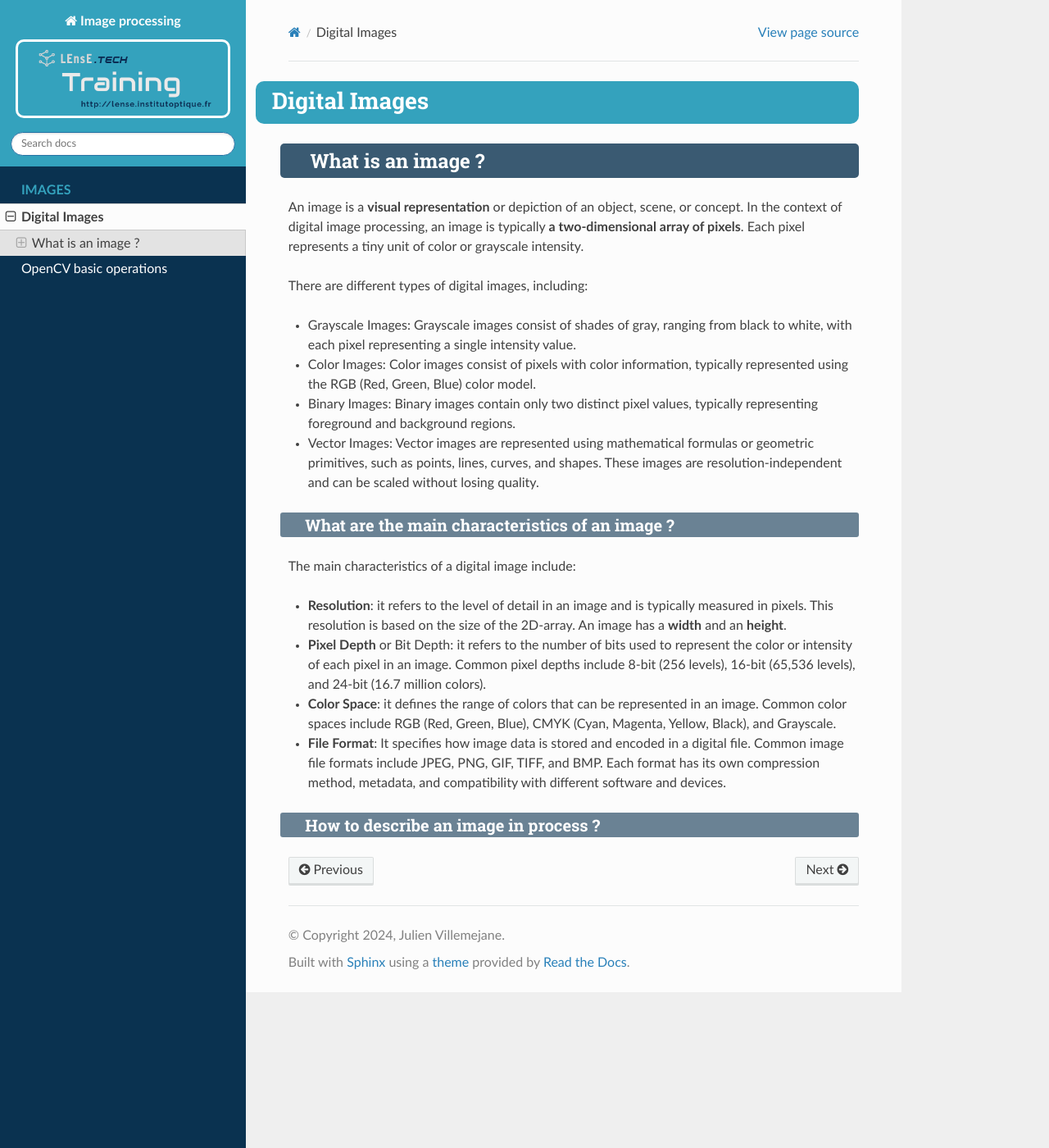
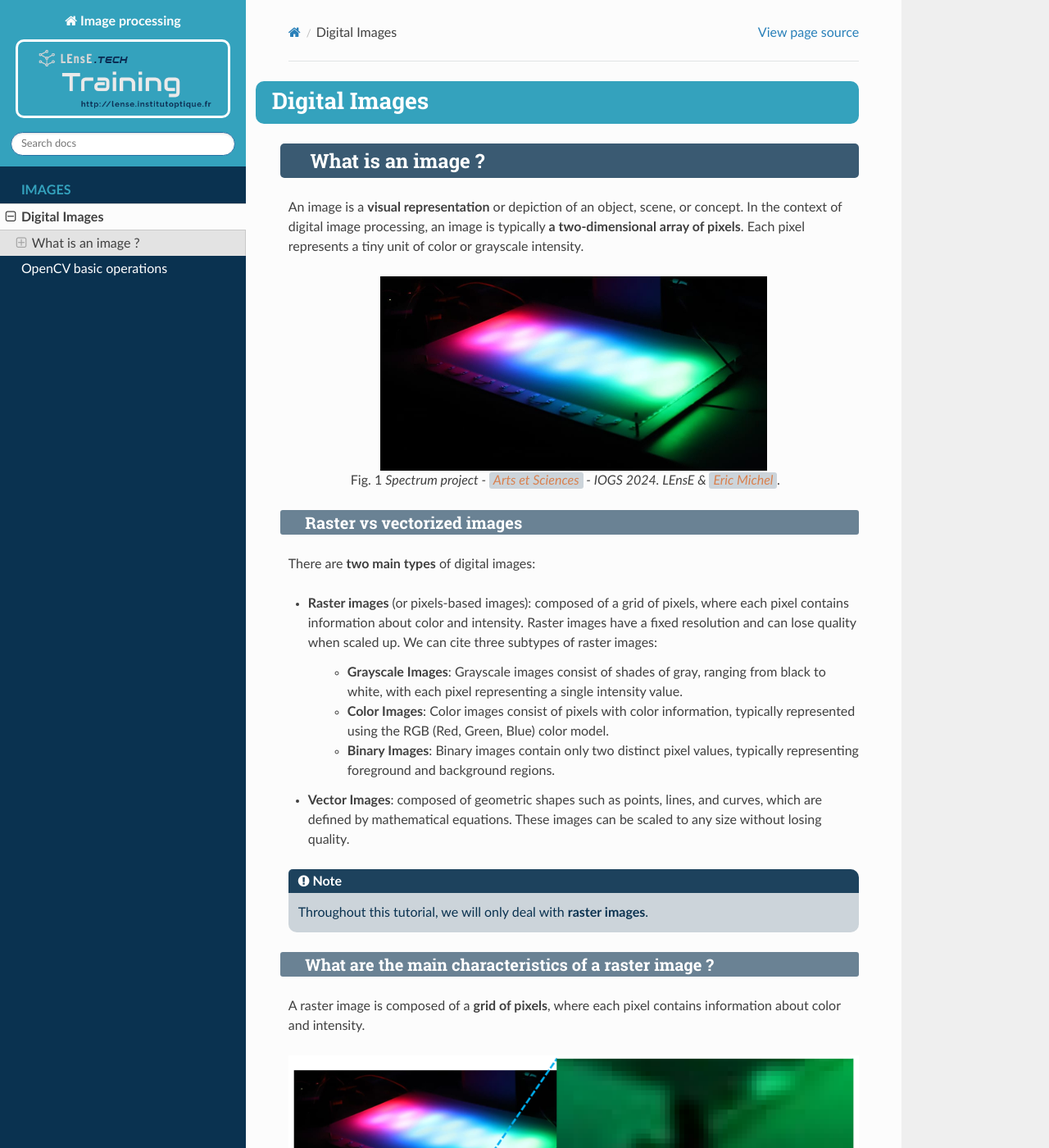
Before and after one commit to IOGS-LEnsE-training/image-processing, a Sphinx documentation site: the page built from docs/source/contents/images.rst, in a window 1280 px wide and 1400 px high. Shown: the whole window at 82% size. Built offline with Sphinx 7.4.7 and the Read the Docs theme 2.0.0, drawn with Linux system fonts in a browser that asks for light colours; some of the changed text lies outside the part shown.

Commit message:
Update documentation

```diff
--- a/docs/source/contents/images.rst
+++ b/docs/source/contents/images.rst
@@ -6,19 +6,44 @@ What is an image ?
 
 An image is a **visual representation** or depiction of an object, scene, or concept. In the context of digital image processing, an image is typically **a two-dimensional array of pixels**. Each pixel represents a tiny unit of color or grayscale intensity.
 
-There are different types of digital images, including:
+.. figure:: ../_static/images/as_spectrum.jpg
+	:align: center
+	:scale: 50%
 
-* Grayscale Images: Grayscale images consist of shades of gray, ranging from black to white, with each pixel representing a single intensity value.
-* Color Images: Color images consist of pixels with color information, typically represented using the RGB (Red, Green, Blue) color model.
-* Binary Images: Binary images contain only two distinct pixel values, typically representing foreground and background regions.
-* Vector Images: Vector images are represented using mathematical formulas or geometric primitives, such as points, lines, curves, and shapes. These images are resolution-independent and can be scaled without losing quality.
+	Spectrum project - `Arts et Sciences <http://artsetsciences.institutoptique.fr/>`_ - IOGS 2024. LEnsE & `Eric Michel <https://ericmichel.net/>`_.
 
 
+Raster vs vectorized images
+===========================
 
-What are the main characteristics of an image ?
-===============================================
+There are **two main types** of digital images:
 
-The main characteristics of a digital image include:
+* **Raster images** (or pixels-based images): composed of a grid of pixels, where each pixel contains information about color and intensity. Raster images have a fixed resolution and can lose quality when scaled up. We can cite three subtypes of raster images:
+
+	* **Grayscale Images**: Grayscale images consist of shades of gray, ranging from black to white, with each pixel representing a single intensity value.
+	* **Color Images**: Color images consist of pixels with color information, typically represented using the RGB (Red, Green, Blue) color model.
+	* **Binary Images**: Binary images contain only two distinct pixel values, typically representing foreground and background regions.
+
+* **Vector Images**: composed of geometric shapes such as points, lines, and curves, which are defined by mathematical equations. These images can be scaled to any size without losing quality.
+
+.. note::
+
+	Throughout this tutorial, we will only deal with **raster images**.
+
+
+What are the main characteristics of a raster image ?
+=====================================================
+
+A raster image is composed of a **grid of pixels**, where each pixel contains information about color and intensity.
+
+.. figure:: ../_static/images/as_spectrum_with_zoom.png
+	:align: center
+
+	Spectrum project with a zoom on a part of the image.
+
+Each small square on the previous figure is a pixel.
+
+The **main characteristics** of a digital image include:
 
 * **Resolution**: it refers to the level of detail in an image and is typically measured in pixels. This resolution is based on the size of the 2D-array. An image has a **width** and an **height**.
 
@@ -30,3 +55,11 @@ The main characteristics of a digital image include:
 
 How to describe an image in process ?
 =====================================
+
+Digital images are stored in files. There are **different file formats** for storing images, such as JPEG, PNG, GIF, BMP, and TIFF, each with its own characteristics, compression methods, and capabilities.
+
+In all cases, a **raster image** is considered by a computer as an **ordered collection of pixels**, where each pixel represents a tiny dot of color of the depicted scene. Each pixel contains information about its color and intensity, typically represented using combinations of red, green, and blue (RGB) values, but other color space exists.
+
+When a computer displays an image, it reads the information stored for each pixel and renders them on the screen accordingly. This process involves converting the digital information into visual data that the human eye can perceive.
+
+In an image processing procedure, one of the most frequently used methods is to store the pixels in an **2- or 3-D arrays**, depending on the color space used and how the pixel information is stored (one number for the color or separated number for each component of the color).
```
Also changed, not shown: docs/source/_static/images/as_spectrum_with_zoom.png (added).
